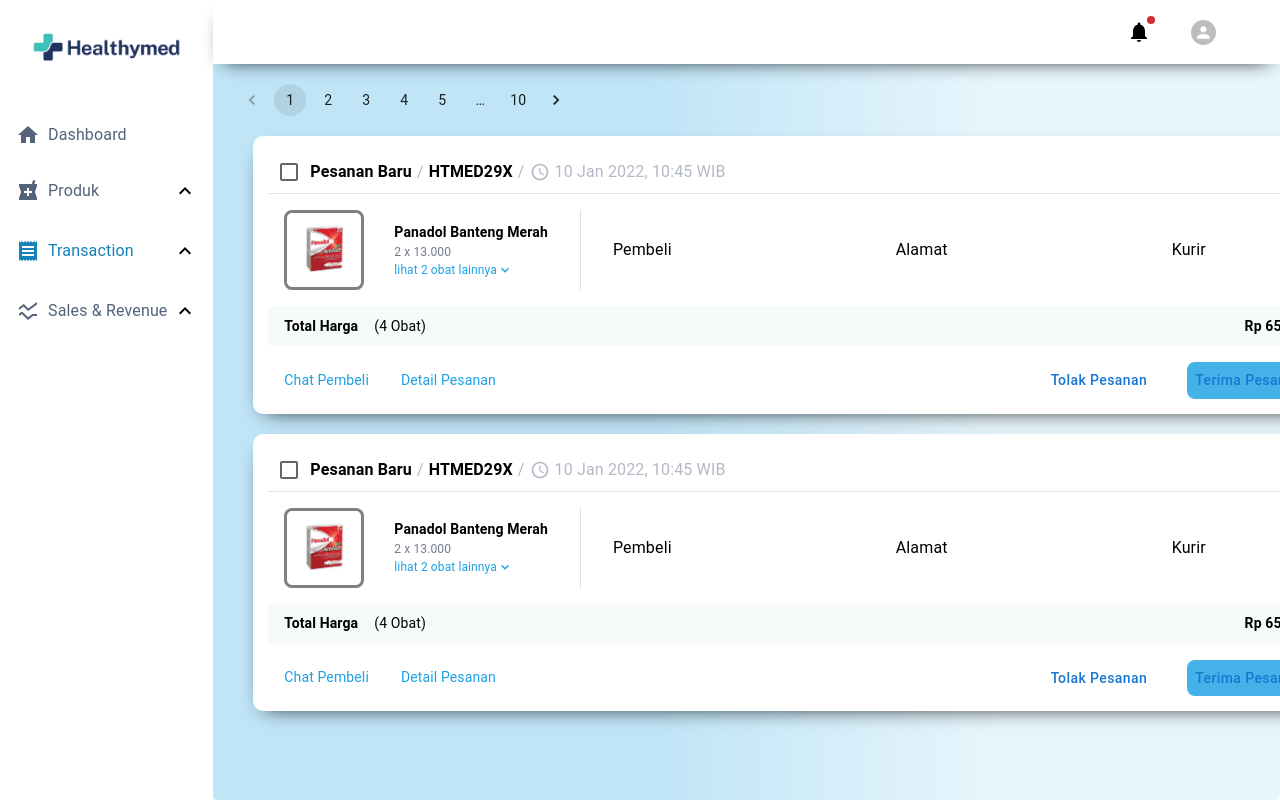
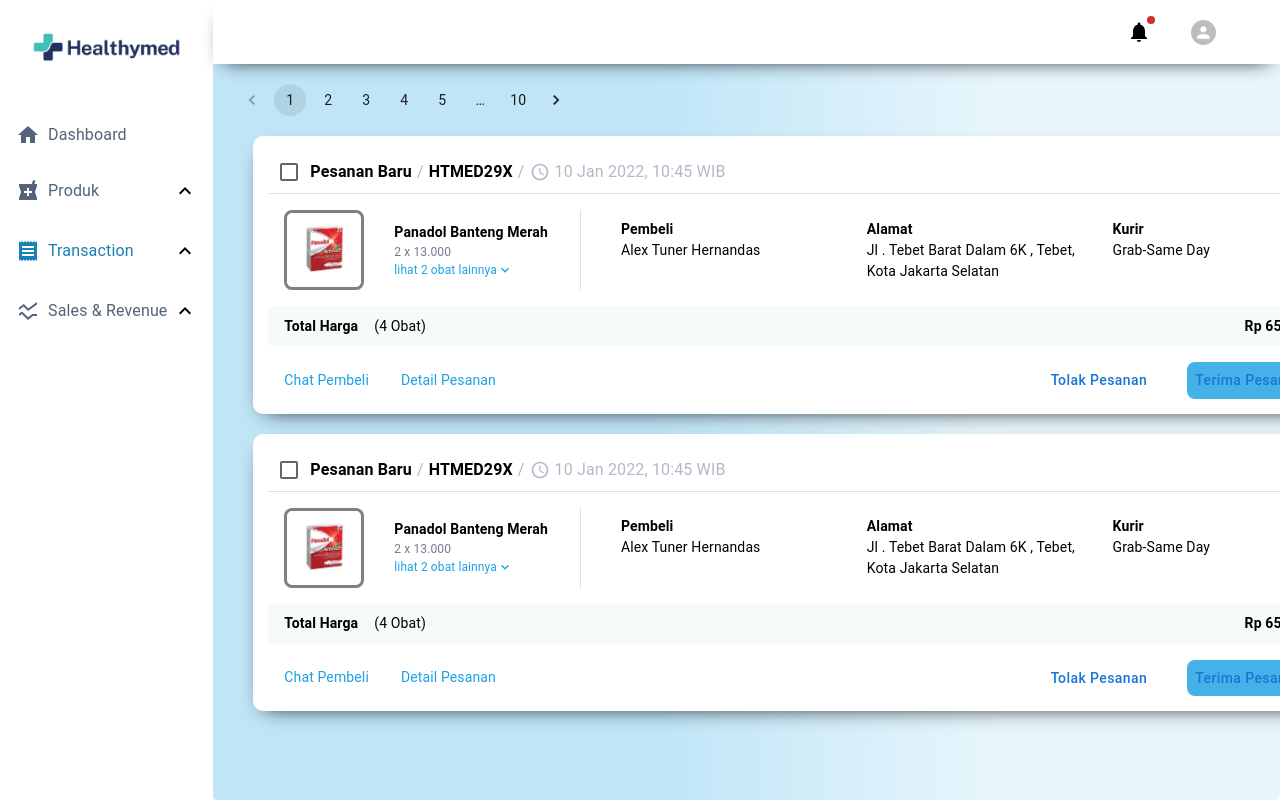
Before and after one commit to purwadhikafullstack/jcwd-2002-01-fe, a Next.js app: page /admin/transaction/transactions in a window 1280 px wide. Shown: the top 800 px of the page. Built offline with nearby package versions, Linux system fonts and the light colour scheme.

Commit message:
UI: transaction card done

```diff
--- a/src/components/admin/TransactionCard.jsx
+++ b/src/components/admin/TransactionCard.jsx
@@ -3,6 +3,7 @@ import {
   Button,
   Checkbox,
   Divider,
+  Grid,
   Stack,
   Typography,
 } from "@mui/material";
@@ -38,7 +39,10 @@ const TransactionCard = () => {
           10 Jan 2022, 10:45 WIB
         </Typography>
       </Box>
+
       <Divider></Divider>
+      <Grid container display="flex" sx={{ alignItems: "center" }}>
+        <Grid item xs={4}>
           <Box display="flex" sx={{ alignItems: "center" }}>
             <Box
               sx={{
@@ -64,7 +68,10 @@ const TransactionCard = () => {
               <Typography sx={{ fontSize: "12px", color: "#737A8D" }}>
                 2 x 13.000
               </Typography>
-          <Box display="flex" sx={{ color: "brand.500", alignItems: "center" }}>
+              <Box
+                display="flex"
+                sx={{ color: "brand.500", alignItems: "center" }}
+              >
                 <Typography sx={{ fontSize: "12px" }}>
                   lihat 2 obat lainnya
                 </Typography>
@@ -72,19 +79,36 @@ const TransactionCard = () => {
               </Box>
             </Box>
             <Divider sx={{ my: "16px" }} orientation="vertical" flexItem />
+          </Box>
+        </Grid>
 
-        <Stack direction="row" spacing={28} sx={{ mx: "32px" }}>
-          <Box>
-            <Typography>Pembeli</Typography>
-          </Box>
-          <Box>
-            <Typography>Alamat</Typography>
-          </Box>
-          <Box>
-            <Typography>Kurir</Typography>
-          </Box>
+        <Grid item xs={8}>
+          <Stack direction="row" spacing={4}>
+            <Grid item xs={4}>
+              <Typography sx={{ fontWeight: "bold", fontSize: "14px" }}>
+                Pembeli
+              </Typography>
+              <Typography sx={{ fontSize: "14px" }}>
+                Alex Tuner Hernandas
+              </Typography>
+            </Grid>
+            <Grid item xs={4}>
+              <Typography sx={{ fontWeight: "bold", fontSize: "14px" }}>
+                Alamat
+              </Typography>
+              <Typography sx={{ fontSize: "14px" }}>
+                Jl . Tebet Barat Dalam 6K , Tebet, Kota Jakarta Selatan
+              </Typography>
+            </Grid>
+            <Grid item xs={4}>
+              <Typography sx={{ fontWeight: "bold", fontSize: "14px" }}>
+                Kurir
+              </Typography>
+              <Typography sx={{ fontSize: "14px" }}>Grab-Same Day</Typography>
+            </Grid>
           </Stack>
-      </Box>
+        </Grid>
+      </Grid>
 
       <Box
         display="flex"
```
Lines whose indentation alone changed are shown as unchanged.
